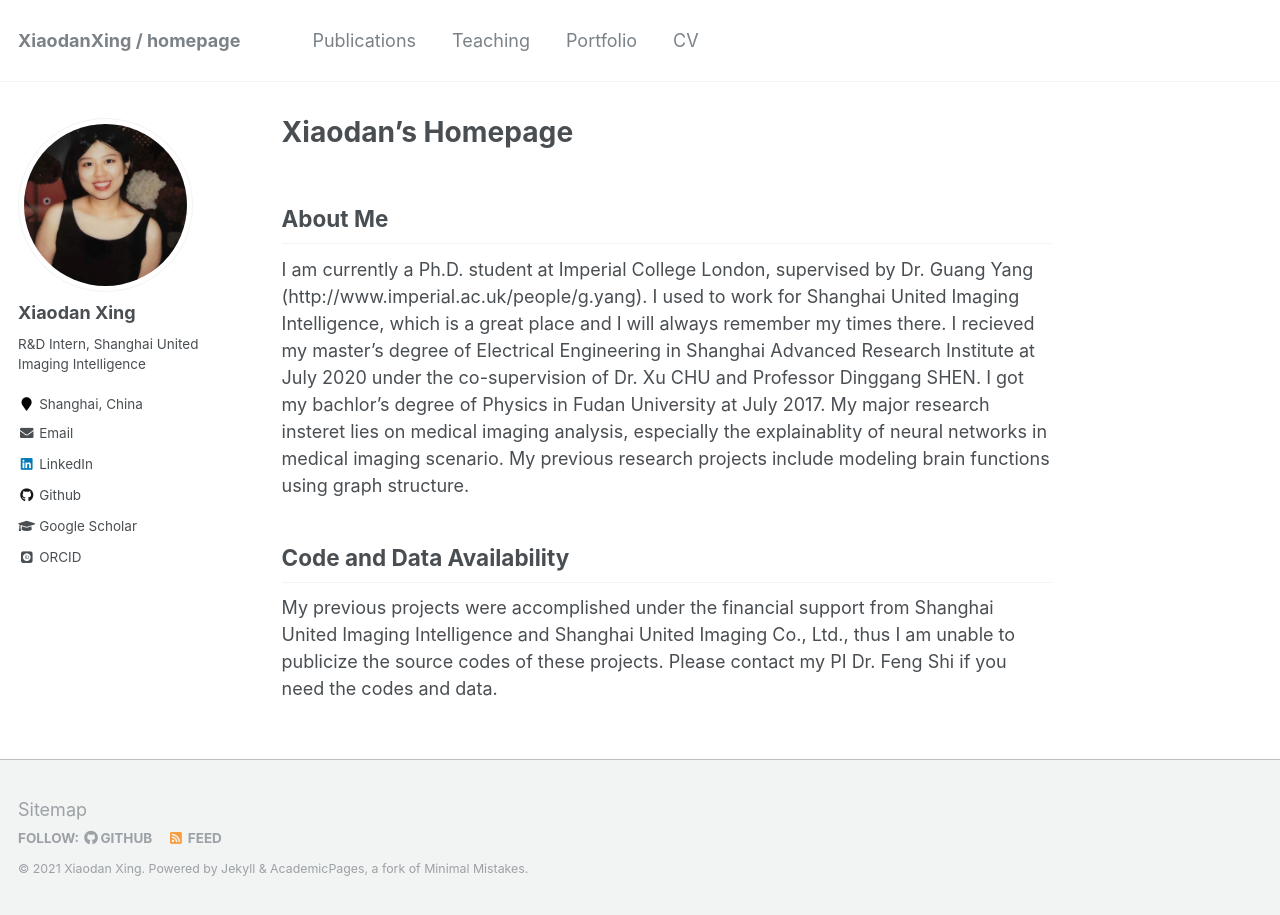
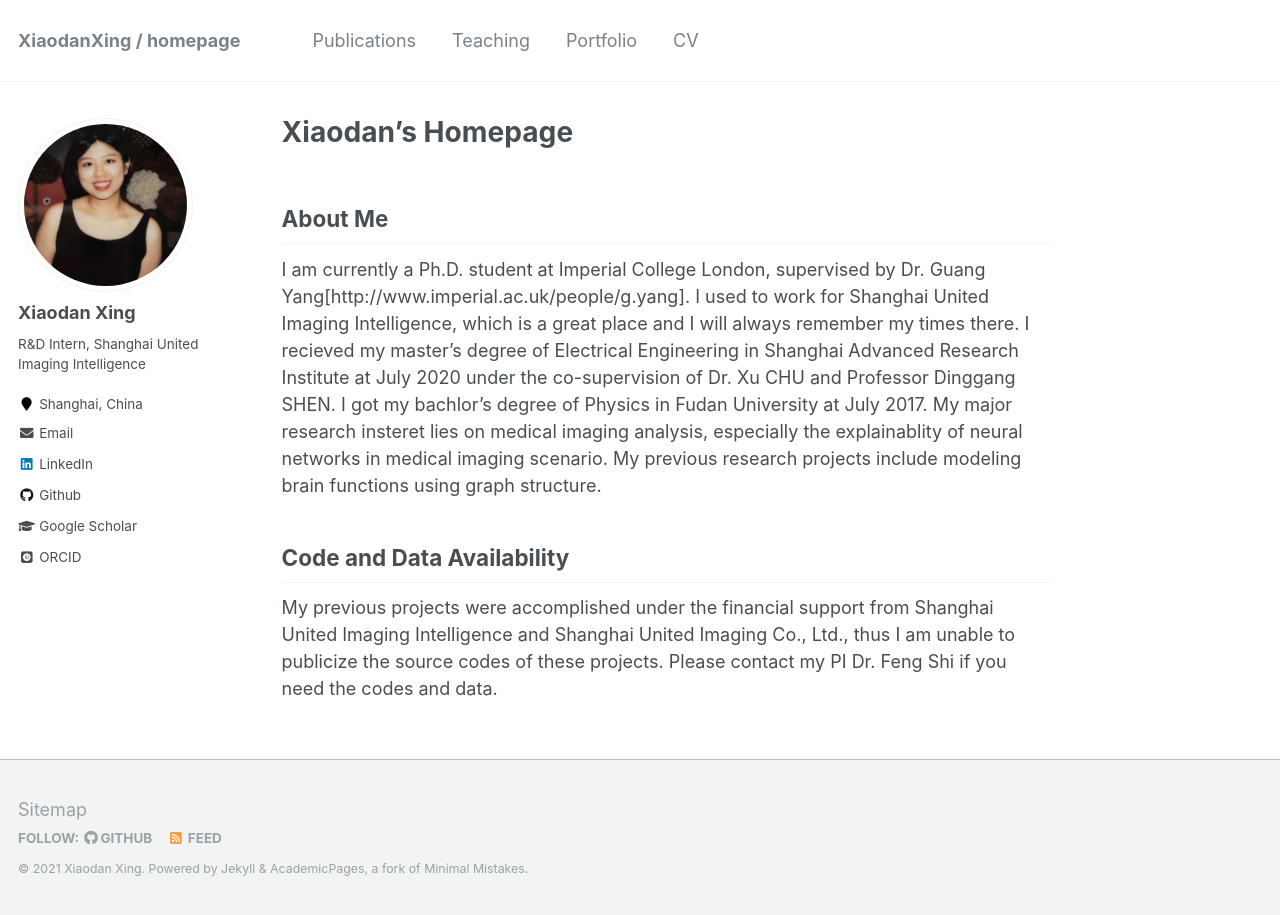
Before and after one commit to XiaodanXing/XiaodanXing.github.io, a Jekyll site: the page built from _pages/about.md, in a window 1280 px wide. Built offline with Jekyll 4.4.1, drawn with Linux system fonts in a browser that asks for light colours; some web fonts are replaced.

```diff
--- a/_pages/about.md
+++ b/_pages/about.md
@@ -9,7 +9,7 @@ redirect_from:
 ---
 About Me
 ------
-I am currently a Ph.D. student at Imperial College London, supervised by Dr. Guang Yang (http://www.imperial.ac.uk/people/g.yang). I used to work for Shanghai United Imaging Intelligence, which is a great place and I will always remember my times there. I recieved my master's degree of Electrical Engineering in Shanghai Advanced Research Institute at July 2020 under the co-supervision of Dr. Xu CHU and Professor Dinggang SHEN. I got my bachlor's degree of Physics in Fudan University at July 2017. My major research insteret lies on medical imaging analysis, especially the explainablity of neural networks in medical imaging scenario. My previous research projects include modeling brain functions using graph structure.
+I am currently a Ph.D. student at Imperial College London, supervised by Dr. Guang Yang[http://www.imperial.ac.uk/people/g.yang]. I used to work for Shanghai United Imaging Intelligence, which is a great place and I will always remember my times there. I recieved my master's degree of Electrical Engineering in Shanghai Advanced Research Institute at July 2020 under the co-supervision of Dr. Xu CHU and Professor Dinggang SHEN. I got my bachlor's degree of Physics in Fudan University at July 2017. My major research insteret lies on medical imaging analysis, especially the explainablity of neural networks in medical imaging scenario. My previous research projects include modeling brain functions using graph structure.
 
 
 Code and Data Availability
```
